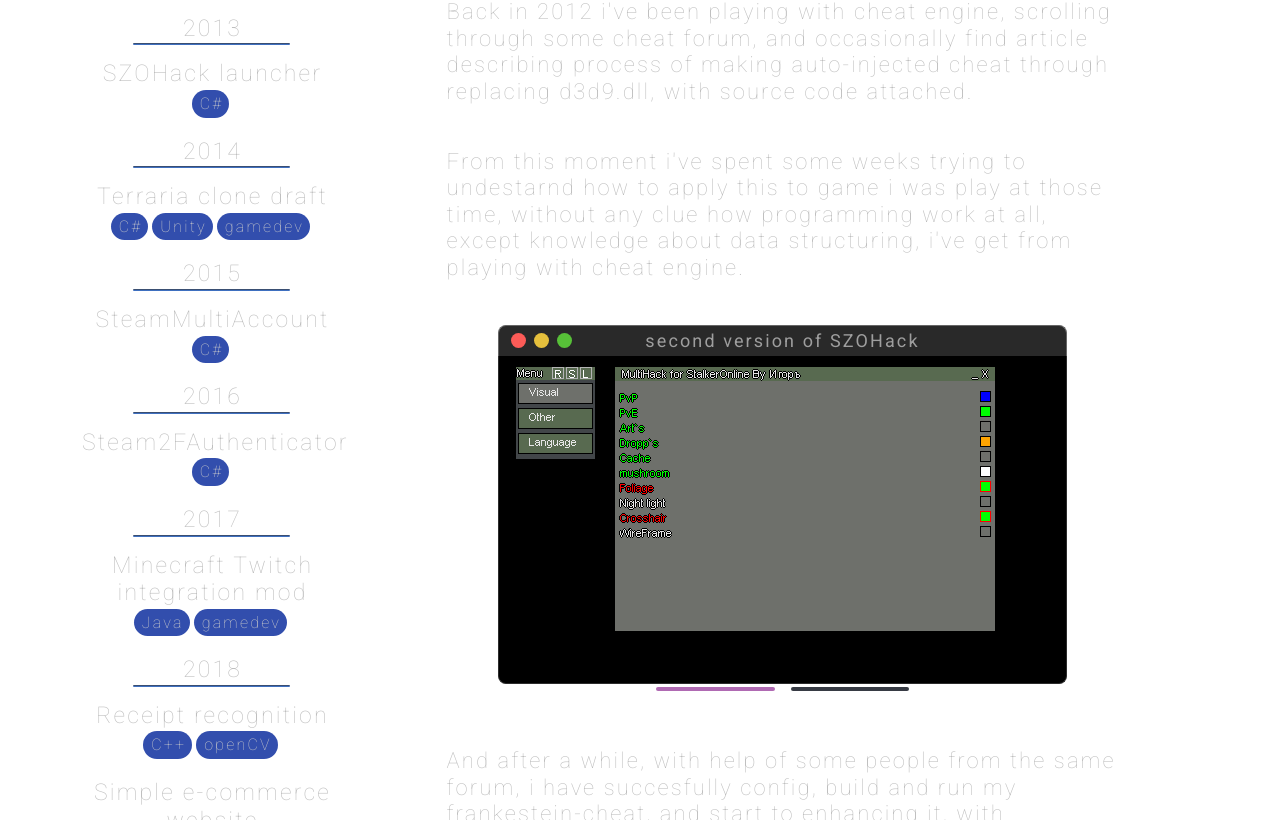
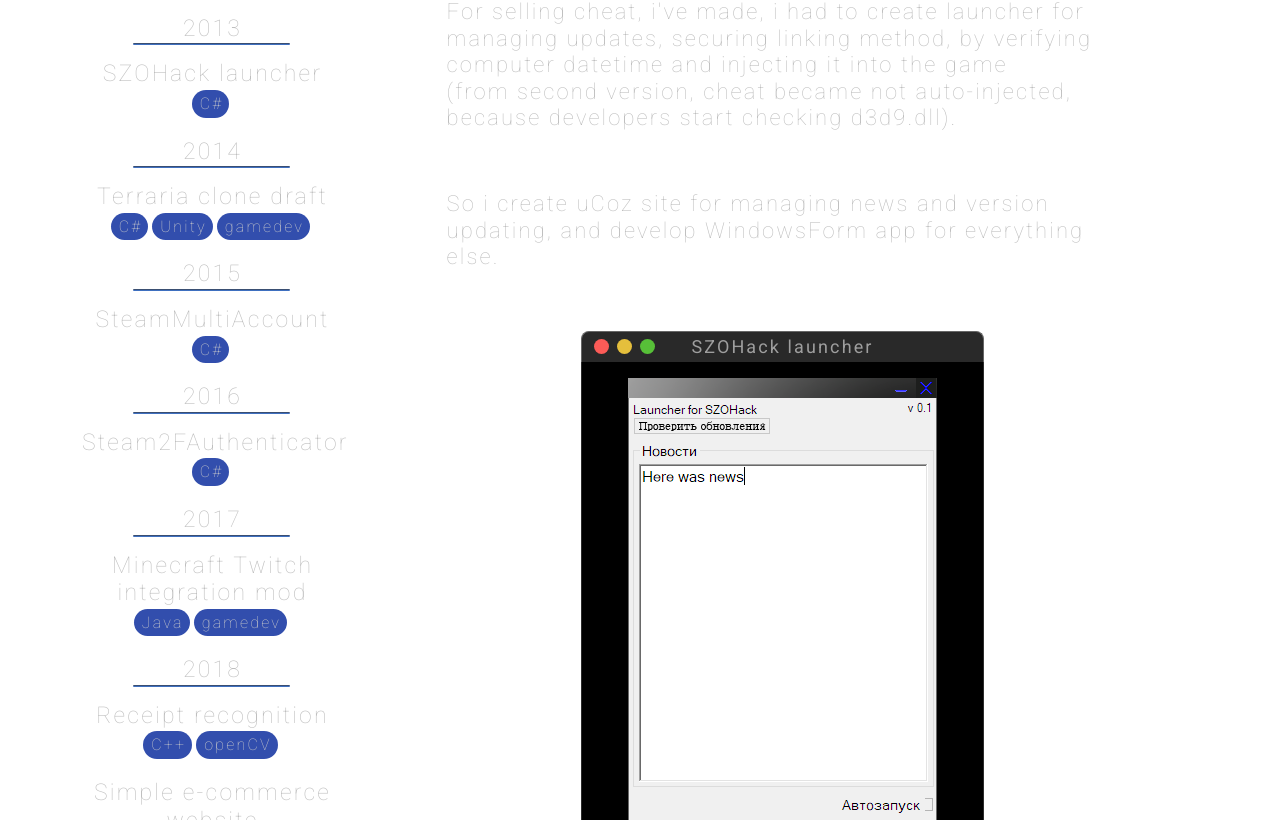
Before and after one commit to IgorKhramtsov/maweb, a Vue app: page / in a window 1280 px wide. Shown: the part 1760-2580 px from the top of the page. Built offline with nearby package versions, Linux system fonts and the light colour scheme.

Commit message:
+SZOHack launcher article

```diff
--- a/src/components/Article.vue
+++ b/src/components/Article.vue
@@ -22,7 +22,9 @@
 
 <style lang="scss" scoped>
 @import '../scss/vars.scss';
-
+p {
+  margin-top: 2em;
+}
 .header {
   margin-bottom: 40px;
   text-align: right;
--- a/src/components/Portfolio.vue
+++ b/src/components/Portfolio.vue
@@ -15,7 +15,7 @@
       <div :class="'col-md project-info'/* + (selectedProject == null ? 'invisible' : '')*/">
         <div class="row frame-wrapper">
           <div ref="container" class="frame">
-            <StalkerOnlineCheat/>
+            <SZOHackLauncher/>
           </div>
         </div>
       </div>
@@ -25,11 +25,11 @@
 
 <script>
 import Vue from 'vue';
-import App from '../App.vue';
 import StalkerOnlineCheat from './StalkerOnlineCheat.vue';
+import SZOHackLauncher from './SZOHackLauncher.vue';
 
 export default {
-  components: { StalkerOnlineCheat },
+  components: { SZOHackLauncher },
   data() {
     return {
       selectedProject: null,
@@ -37,12 +37,12 @@
         name: 'SZOHack',
         tags: ['C++', 'gamedev'],
         year: 2012,
-        // href: Ahoj,
+        href: StalkerOnlineCheat,
       }, {
         name: 'SZOHack launcher',
         tags: ['C#'],
         year: 2013,
-        href: '#',
+        href: SZOHackLauncher,
       }, {
         name: 'Terraria clone draft',
         tags: ['C#', 'Unity', 'gamedev'],
@@ -109,7 +109,7 @@
   methods: {
     setProject(project) {
       this.selectedProject = project;
-      const ComponentClass = Vue.extend(App);
+      const ComponentClass = Vue.extend(project.href);
       const instance = new ComponentClass();
       instance.$mount();
       const node = this.$refs.container;
--- /dev/null
+++ b/src/components/SZOHackLauncher.vue
@@ -0,0 +1,47 @@
+<template>
+  <Article title='SZOHack launcher' year='2013'>
+    <p class="col-md-10">
+      For selling cheat, i've made, i had to create launcher
+      for managing updates, securing linking method, by verifying
+      computer datetime and injecting it into the game
+      (from&nbsp;second version, cheat became not auto-injected,
+      because developers start checking d3d9.dll).
+    </p>
+    <p class="col-md-10">
+      So i create uCoz site for managing news and version
+      updating, and develop WindowsForm app for everything else.
+    </p>
+    <div class="photoframe">
+      <MacOsWindow title="SZOHack launcher">
+        <img
+            src='../assets/szohack_launcher.png'
+            alt="SZOHack launcher"
+            class="padding"
+          >
+      </MacOsWindow>
+    </div>
+  </Article>
+</template>
+
+<script>
+import MacOsWindow from './MacOsWindow.vue';
+import Article from './Article.vue';
+
+export default {
+  components: {
+    MacOsWindow,
+    Article,
+  },
+  name: 'SZOHack',
+};
+</script>
+
+<style lang="scss" scoped>
+.photoframe {
+  width: auto;
+  margin-top: 2em;
+  .padding {
+    padding: 16px 46px;
+  }
+}
+</style>
--- a/src/components/StalkerOnlineCheat.vue
+++ b/src/components/StalkerOnlineCheat.vue
@@ -131,13 +131,6 @@
 .video {
   width: 560px;
 }
-.text {
-  font-size: 22px;
-  p {
-    margin-top: 2em;
-    margin-bottom: 0;
-  }
-}
 .photoframe {
   width: auto;
   margin-top: 2em;
```
Also changed, not shown: src/assets/szohack_launcher.png (added).
